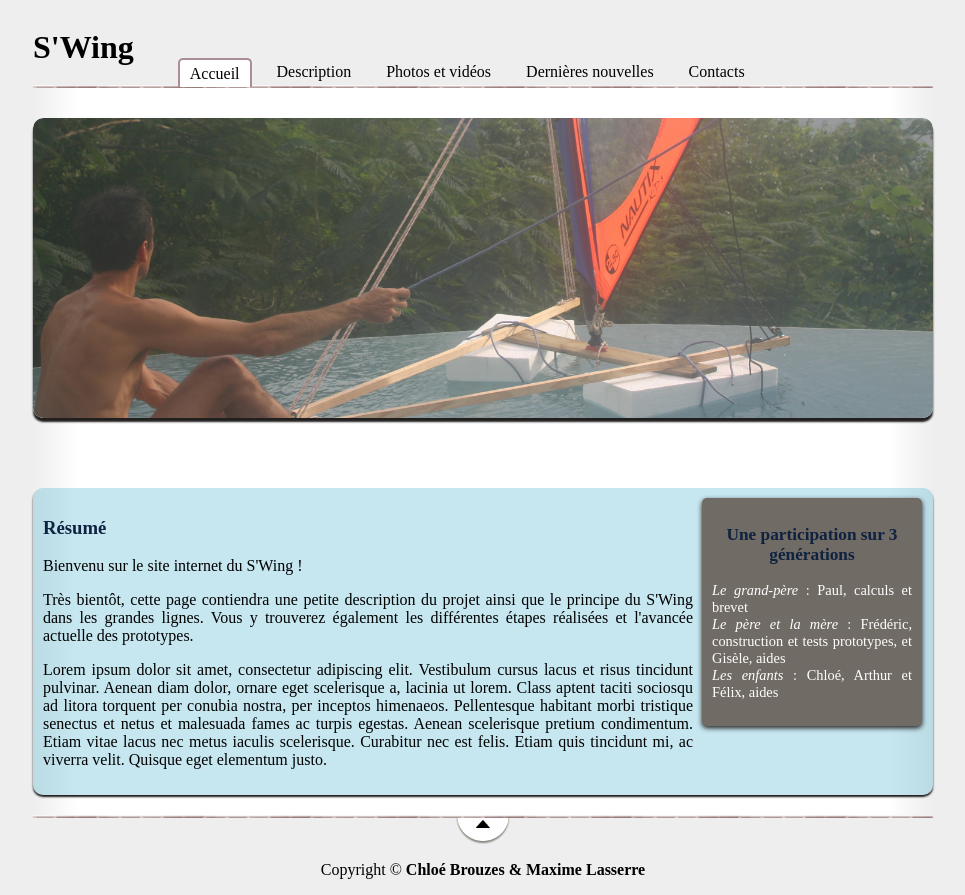
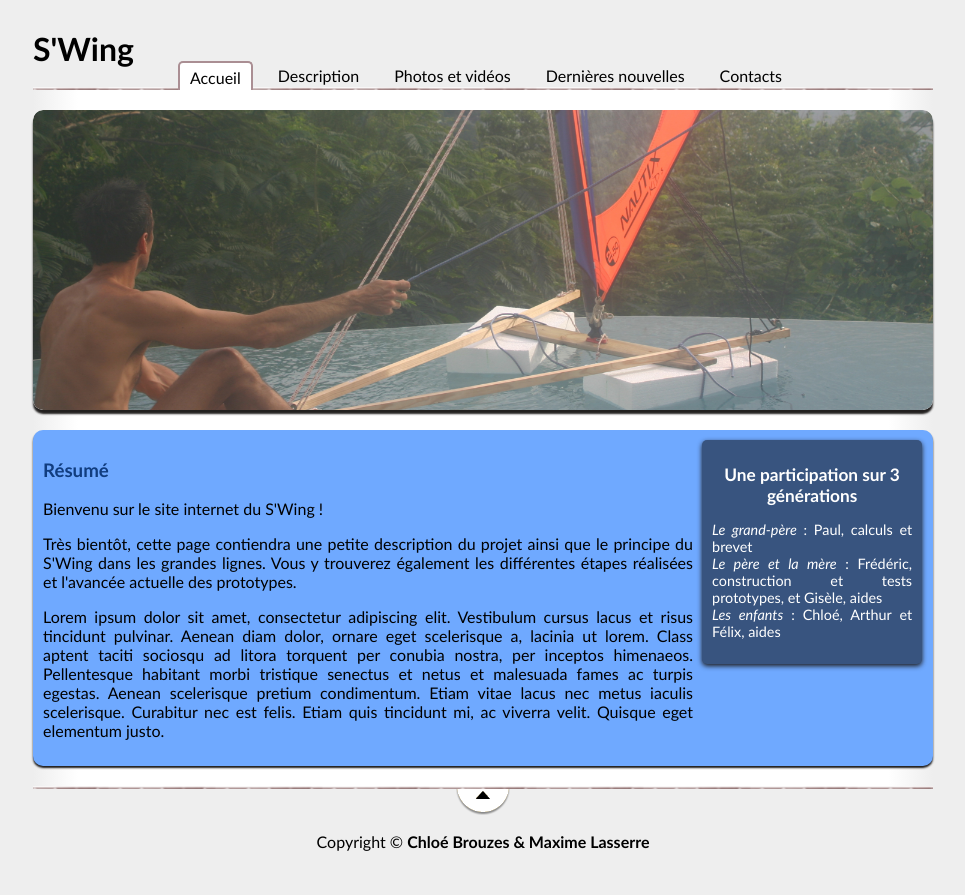
Before and after one commit to evermax/swing, a PHP site: page / in a window 1280 px wide. Shown: the whole page, without its empty margins (157-1122 px from the left). After the commit the page ends 851 px from the top, so only its background shows below. Run offline with PHP 8.4, Linux system fonts and the light colour scheme.

Commit message:
Ajout d'une image et de deux vidéos (à insérer dans le prochain carousel) Ajout de couleurs et de commentaires en fin de fichier css pour faciliter les changements

```diff
--- a/css/gallery.theme.css
+++ b/css/gallery.theme.css
@@ -13,14 +13,13 @@
 */
 .gallery {
   position: relative;
-  margin-bottom: 70px;
+  margin-bottom: 20px;
 }
 
 .gallery .item {
   height: 400px;
   overflow: hidden;
   text-align: center;
-  /*background: black;*/
 }
 
 .gallery .ombre {
--- a/index.php
+++ b/index.php
@@ -44,7 +44,7 @@
                     </article>
 
                     <aside>
-                        <h1>Une participation sur 3 générations</h1>
+                        <h2>Une participation sur 3 générations</h2>
 
                         <p><em>Le grand-père</em> : Paul, calculs et brevet</br>
                         <em>Le père et la mère</em> : Frédéric, construction et tests prototypes, et Gisèle, aides</br>
--- a/style.css
+++ b/style.css
@@ -3,6 +3,7 @@
 body
 {
     background-color: rgb(238, 238, 238);
+    font-family: "Trebuchet MS";
 }
 
 .bloc_page
@@ -23,7 +24,15 @@ body
 
 .corps h1
 {
-    color: #0F2240;
+    color: #113D7F;
+}
+
+section
+{
+    background-color: #6FA9FF;
+    border-radius: 10px;
+    box-shadow: 0px 2px 2px #1c1a19;
+    padding: 10px;
 }
 
 /********************* Header *********************/
@@ -70,11 +79,6 @@ nav a:hover
     border-bottom: 3px solid #000060;
 }
 */
-
-.erreur
-{
-    color: red;
-}
 
 #onglets
 {
@@ -128,7 +132,7 @@ aside
 {
     position: relative;
     width: 200px;
-    background-color: #706b64;
+    background-color: #38547F;
     box-shadow: 0px 2px 5px #1c1a19;
     border-radius: 5px;
     padding: 10px;
@@ -136,23 +140,11 @@ aside
     font-size: 0.9em;
 }
 
-section aside h1
+section aside h2
 {
     font-size: 1.2em;
     text-align: center;
-}
-
-section
-{
-    background-color: rgba(66, 173, 204 , 0.3);
-    border-radius: 10px;
-    box-shadow: 0px 2px 2px #1c1a19;
-    padding: 10px;
-}
-
-#banniere_image
-{
-    margin-top: 10px;
+    color: white;
 }
 
 .panoramique
@@ -161,11 +153,6 @@ section
 }
 
 /********************** PAGE DESCRIPTION **********************/
-.tableau
-{
-
-}
-
 .tableau .ro2
 {
     text-align: center;
@@ -246,11 +233,11 @@ figure
 
 .news h1
 {
-    text-align:center;
-    background-color:black;
-    color:white;
-    font-size:1em;
-    margin-bottom:0px;
+    text-align: center;
+    background-color: #113D7F;
+    color: white;
+    font-size: 1em;
+    margin-bottom: 0px;
     border-top-left-radius: 5px;
     border-top-right-radius: 5px;
     padding-top: 5px;
@@ -265,12 +252,12 @@ figure
 .contenu
 {
     margin-bottom: 0px;
-    margin-top:0px;
+    margin-top: 0px;
     padding-top: 5px;
     padding-bottom: 10px;
     padding-left: 5px;
     padding-right: 5px;
-    background-color:#CCCCCC;
+    background-color: #6FA9FF;
     font-weight: normal;
 }
 
@@ -282,7 +269,7 @@ figure
     padding-right: 5px;
     border-bottom-left-radius: 5px;
     border-bottom-right-radius: 5px;
-    background-color:#CCCCCC;
+    background-color: #6FA9FF;
     text-align: right;
     font-weight: normal;
 }
@@ -322,3 +309,15 @@ figure
 }
 
 /********************** ADMIN **********************/
+.erreur
+{
+    color: red;
+}
+
+/********************** COULEURS **********************/
+/*
+Couleur fond grosses bulles = couleur fond billets, changer section background-color et .contenu background-color et .date background-color
+Couleur titres = couleur fond titre billets, changer .corps h1 color et .news h1 background-color
+Couleur de la bulle "Une participation sur 3 générations", changer aside background-color
+Changer la police dans body font-family
+*/
```
Also changed, not shown: images/img6.jpg (added), 2 other files.
